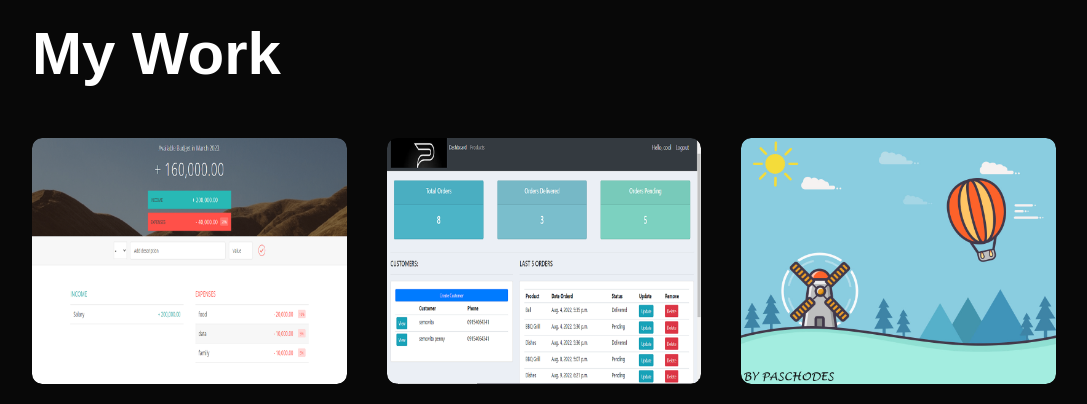
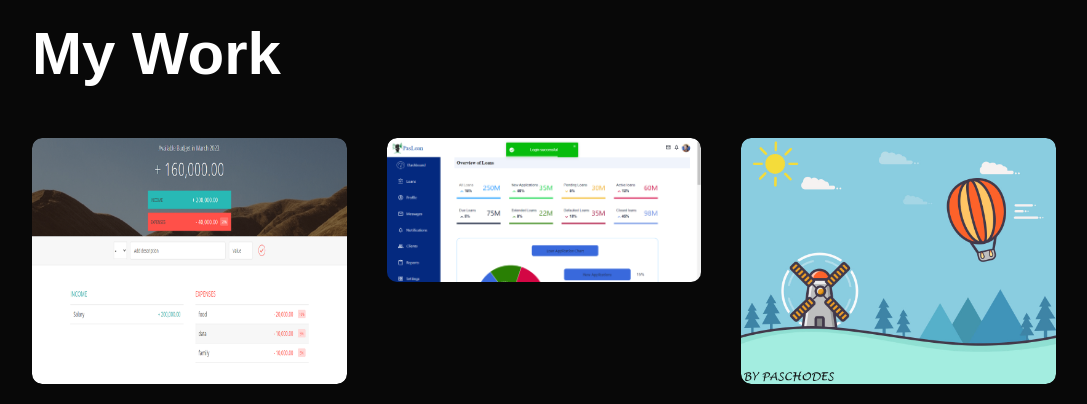
Before and after one commit to Paschodes/Portfolio, a plain HTML site: page Portfolio website/index.html in a window 1280 px wide. Shown: the part 2080-2484 px from the top of the page, without its empty margins (96-1183 px from the left). Drawn offline with Linux system fonts and the light colour scheme.

Commit message:
new update

```diff
--- a/Portfolio website/index.html
+++ b/Portfolio website/index.html
@@ -120,11 +120,11 @@
                     </div>
                 </div>
                 <div class="work">
-                    <img src="images/frontend.png">
+                    <img src="images/pasloan_home.png">
                     <div class="layer">
-                        <h3>E-commerce Website</h3>
-                        <p>The E-commerce website, where you can shop and order items online, which is mainly Back-End, using Python and Django.</p>
-                        <a href="#"><i class="fa-solid fa-up-right-from-square"></i></a>
+                        <h3>Loan App</h3>
+                        <p>A Loan app where users can login, access, grant loans, check the credibility of their clients easily and swiftly, built with React and Appwrite.</p>
+                        <a href="https://github.com/Paschodes/Portfolio/tree/main"><i class="fa-solid fa-up-right-from-square"></i></a>
                     </div>
                 </div>
                 <div class="work">
@@ -153,7 +153,7 @@
                         <a href="https://github.com/Paschodes"><i class="fab fa-github"></i></a>
                         <a href="https://linkedin.com/in/paschal-chikwendu"><i class="fab fa-linkedin"></i></a>
                     </div>
-                    <a href="images/PaschalChikwendu CV.docx" download class="btn btn2">Download CV</a>
+                    <a href="images/Paschal CV PDF.pdf" download class="btn btn2">Download CV</a>
                 </div>
                 <div class="contact-right">
                     <form name="submit-to-google-sheet">
```
Also changed, not shown: Portfolio website/Images/pasloan_home.png (added), 2 other files.
